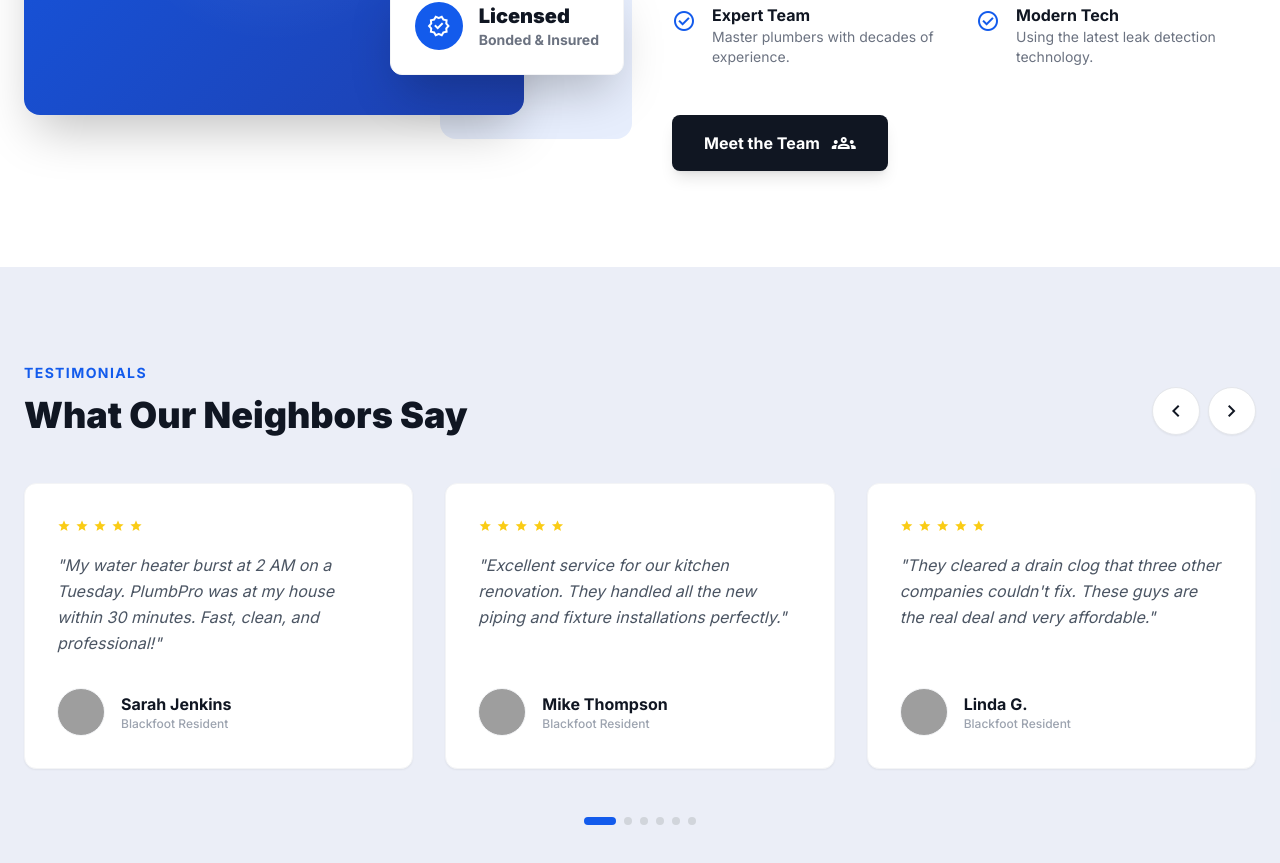
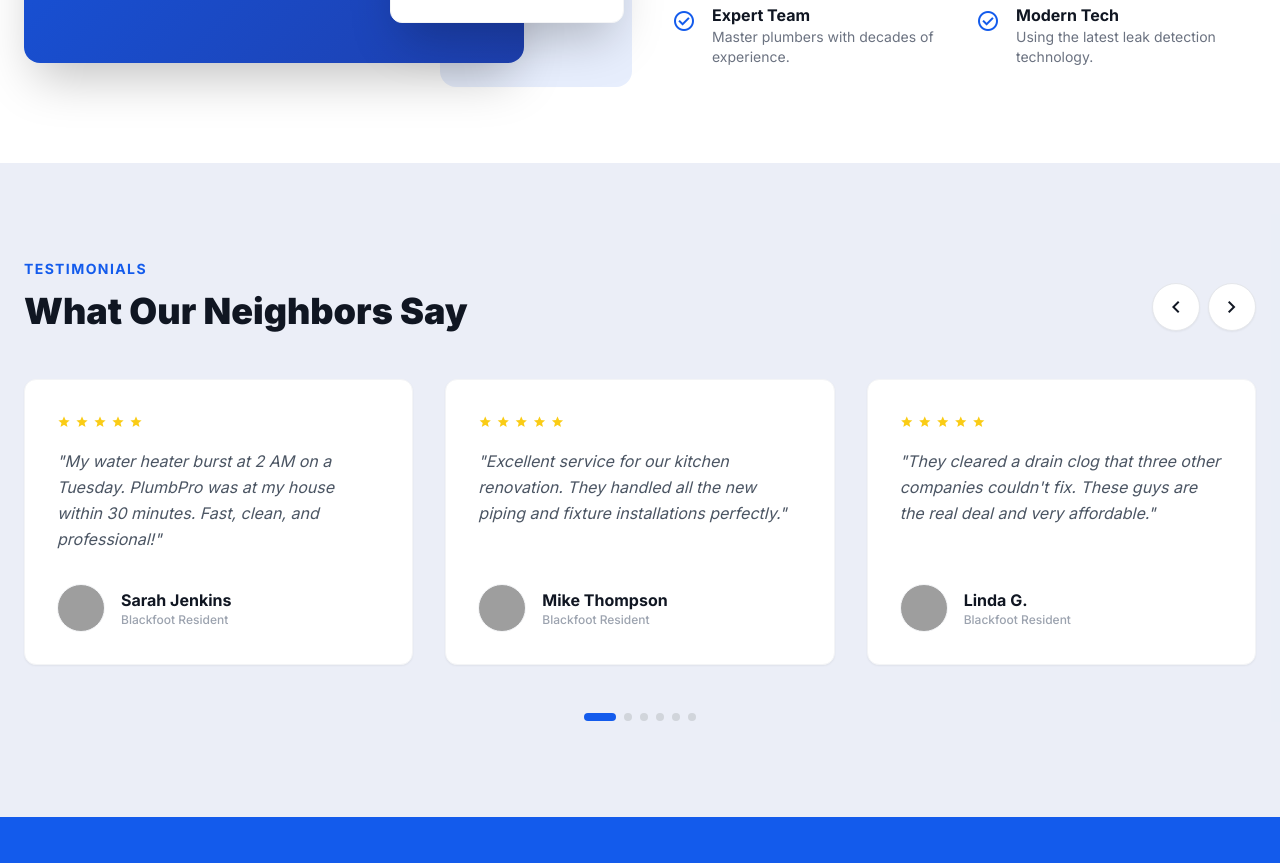
Before and after one commit to kaifawan352-stack/PlumbPro-Blackfoot, a React (Vite) app: page / in a window 1280 px wide. Shown: the part 2073-2936 px from the top of the page. Built offline with nearby package versions, Linux system fonts and the light colour scheme; grey boxes are pictures that could not be loaded.

Commit message:
feat: Remove "Meet the Team" button from About
Removes the redundant "Meet the Team" button from the About section as it was not functionally linked. This simplifies the UI and removes dead code.

```diff
--- a/components/About.tsx
+++ b/components/About.tsx
@@ -87,13 +87,6 @@ const About: React.FC = () => {
                 </div>
               </div>
             </div>
-
-            <div className="pt-4">
-              <a href="tel:2085550123" className="inline-flex items-center gap-3 text-white bg-secondary px-8 py-4 rounded-lg font-bold hover:bg-black transition-all shadow-lg active:scale-95">
-                Meet the Team
-                <span className="material-symbols-outlined">groups</span>
-              </a>
-            </div>
           </div>
         </div>
       </div>
```
